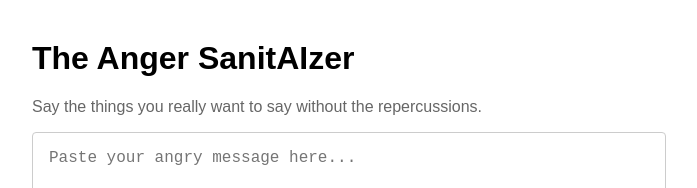
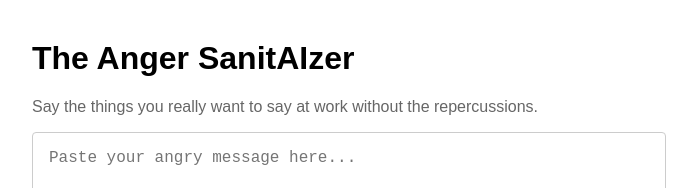
Before and after one commit to jackthemc87/AngerSanitAIzer, a Next.js app: page / in a window 1280 px wide. Shown: the top 188 px of the page, without its empty margins (308-1005 px from the left). Built offline with nearby package versions, Linux system fonts and the light colour scheme.

Commit message:
Update index.tsx

```diff
--- a/pages/index.tsx
+++ b/pages/index.tsx
@@ -36,7 +36,7 @@ export default function Home() {
     <div style={{ maxWidth: "600px", margin: "40px auto", fontFamily: "sans-serif" }}>
       <h1 style={{ fontSize: "2rem", fontWeight: "bold" }}>The Anger SanitAIzer</h1>
       <p style={{ marginBottom: "1rem", color: "#666" }}>
-        Say the things you really want to say without the repercussions.
+        Say the things you really want to say at work without the repercussions.
       </p>
 
       <textarea
```
